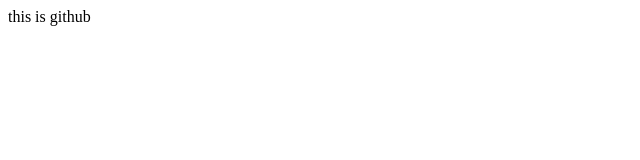
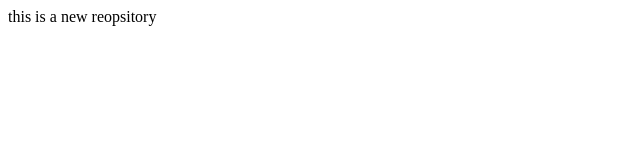
Before and after one commit to Mubarakshaik1320/Project-demo, a plain HTML site: page index.html in a window 1280 px wide. Shown: the full height of the page, 0-640 px from the left. Drawn offline with Linux system fonts and the light colour scheme.

Commit message:
Add paragraph

```diff
--- a/index.html
+++ b/index.html
@@ -1 +1 @@
-<p>this is github</p>
+<p>this is a new reopsitory</p>
```
Also changed, not shown: 1 other file.
